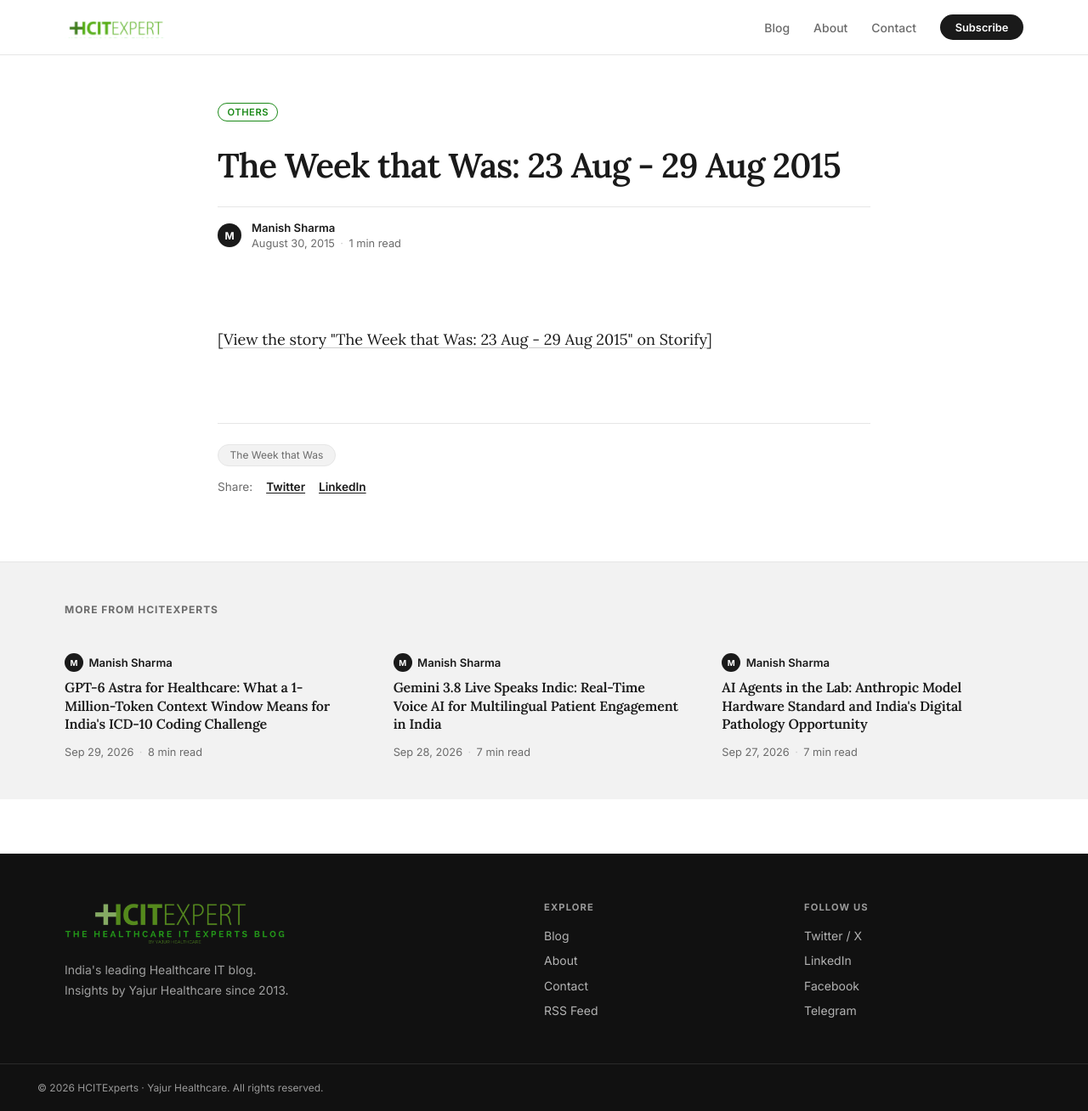
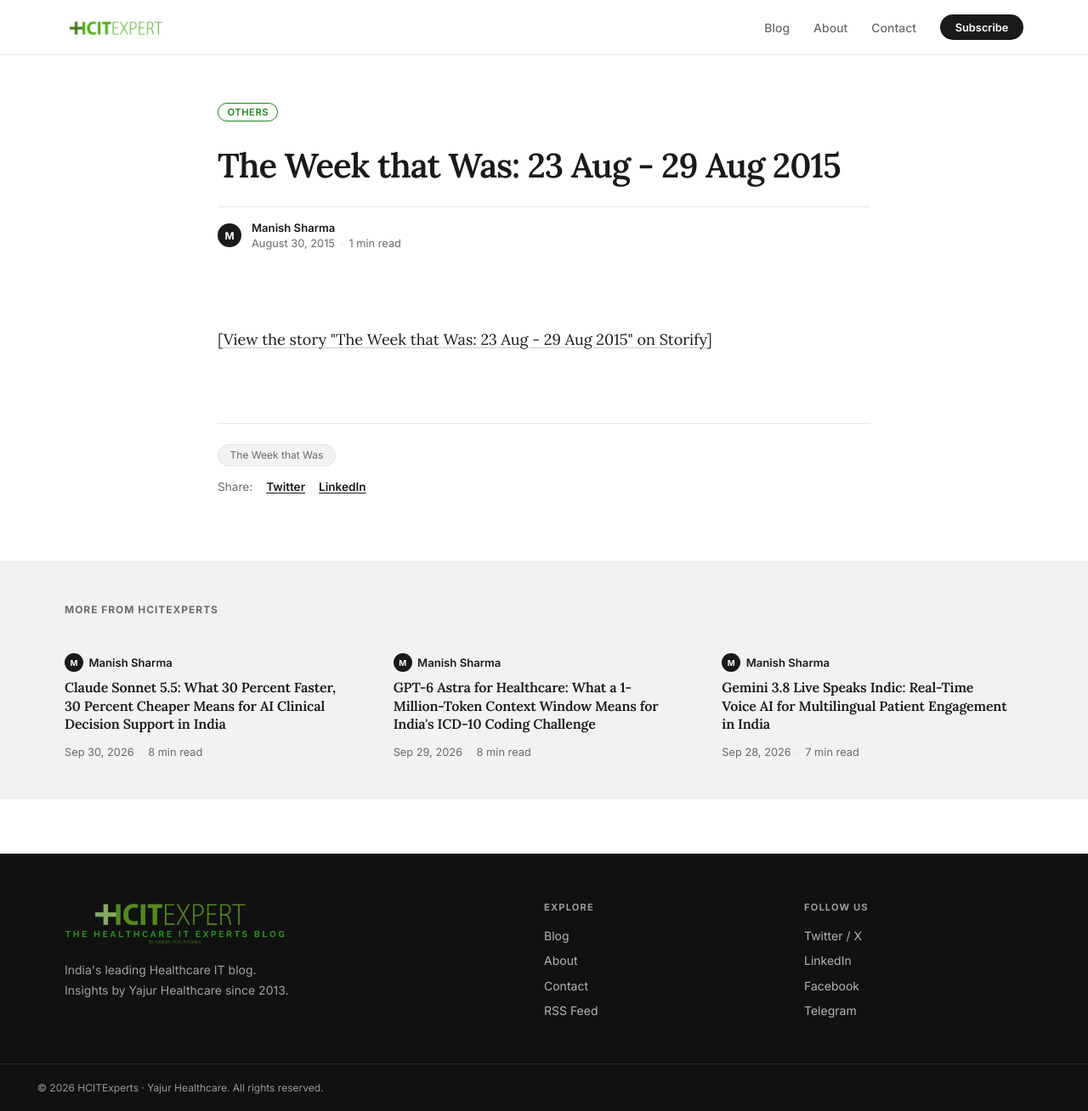
Before and after one commit to msharmas-yajur/hcitexpert-com, a Jekyll site: the page built from _posts/2015-08-30-the-week-that-was-23-aug-29-aug-2015.md, in a window 1280 px wide and 1308 px high. Shown: the whole window at 85% size. Built offline with Jekyll 4.4.1, drawn with Linux system fonts in a browser that asks for light colours; part of the change alters nothing that is shown.

Commit message:
post: Clinical Frontier 2026-09-30 - clinical-decision-support-stg
The Clinical Frontier, Issue 014. Claude Sonnet 5.5 (released Sep 28,
30% faster, 30% cheaper per task, 1M token context) mapped to AI-enabled
clinical decision support for India. Covers ICMR-MINDS Gold Award at
NCeG 2026, STG-grounded CDSS economics with prompt caching, and DPDP
data residency considerations.

Co-Authored-By: Claude Sonnet 4.6 <noreply@anthropic.com>
Claude-Session: https://claude.ai/code/session_01N5QGbwaDjtyozViM1zBVwt

```diff
--- a/_data/clinical_frontier_covered.yml
+++ b/_data/clinical_frontier_covered.yml
@@ -134,3 +134,12 @@ covered:
       - https://openai.com/index/gpt-6-astra/
       - https://openai.com/index/introducing-the-agents-api/
       - https://nha.gov.in/PM-JAY
+  - date: 2026-09-30
+    slug: 2026-09-30-claude-sonnet-55-clinical-decision-support-cdss-india
+    angle: clinical-decision-support-stg
+    models: ["Claude Sonnet 5.5 (Anthropic)"]
+    sources:
+      - https://www.anthropic.com/claude-sonnet-5-5
+      - https://platform.claude.com/docs/en/models/sonnet-5-5/overview
+      - https://www.anthropic.com/news/life-sciences-verification-program
+      - https://www.aninews.in/news/national/general-news/indian-council-of-medical-research-wins-gold-at-national-awards-for-e-governance-202620260705133035/
--- /dev/null
+++ b/_posts/2026-09-30-claude-sonnet-55-clinical-decision-support-cdss-india.md
@@ -0,0 +1,153 @@
+---
+title: "Claude Sonnet 5.5: What 30 Percent Faster, 30 Percent Cheaper Means for AI Clinical Decision Support in India"
+date: '2026-09-30 19:00:00 +0530'
+author: Manish Sharma
+description: "The Clinical Frontier, Issue 014. Claude Sonnet 5.5, released September 28, generates output 30% faster and costs up to 30% less per task than Sonnet 5. India has already proven AI-CDSS at national telemedicine scale; frontier reasoning models make the next layer, grounded in MOHFW Standard Treatment Guidelines, economically viable."
+keywords: "clinical decision support India AI, Claude Sonnet 5.5 healthcare, CDSS India eSanjeevani, AI clinical decision support India, standard treatment guidelines AI India, ICMR-MINDS eSanjeevani, MOHFW standard treatment guidelines, healthcare AI India cost, frontier AI CDSS India, ABDM clinical decision support"
+image: /assets/images/logo.png
+reading_time: "6 min read"
+categories:
+  - Healthcare Technology
+  - AI/ML/DL
+tags:
+  - Claude Sonnet 5.5
+  - Anthropic
+  - Clinical Decision Support
+  - CDSS
+  - eSanjeevani
+  - ICMR-MINDS
+  - Standard Treatment Guidelines
+  - India Health IT
+  - ABDM
+  - Healthcare AI
+mentions:
+  - name: "Claude Sonnet 5.5"
+    description: "Anthropic's faster, lower-cost model in the Claude 5.5 family, released September 28, 2026. Generates output 30% faster and costs up to 30% less per task than Sonnet 5. Context window: 1 million tokens. Computer use: 80.1% on OSWorld 2.1."
+    url: "https://www.anthropic.com/claude-sonnet-5-5"
+  - name: "Anthropic Life Sciences Verification Program"
+    description: "Anthropic's program that gives verified life sciences and healthcare organizations access to expanded model capabilities."
+    url: "https://www.anthropic.com/news/life-sciences-verification-program"
+  - name: "ICMR-MINDS"
+    description: "Indian Council of Medical Research initiative integrating mental health and substance use disorder screening with non-communicable disease services. Winner of the National Award for e-Governance 2026 (Gold, Category 2: AI Innovation) for integrating an AI-enabled Clinical Decision Support System into the eSanjeevani telemedicine platform."
+    url: "https://www.aninews.in/news/national/general-news/indian-council-of-medical-research-wins-gold-at-national-awards-for-e-governance-202620260705133035/"
+faq:
+  - q: "What is Claude Sonnet 5.5 and when was it released?"
+    a: "Claude Sonnet 5.5 is the second model in Anthropic's Claude 5.5 family, released September 28, 2026. It generates output more than 30% faster than Sonnet 5 and costs up to 30% less per task. The per-token pricing is $2 per million input tokens and $10 per million output tokens, the same as Sonnet 5. The context window is 1 million tokens."
+  - q: "What is ICMR-MINDS and what did it win at NCeG 2026?"
+    a: "ICMR-MINDS is the Indian Council of Medical Research's initiative to integrate screening and management of mental health and substance use disorders with non-communicable disease services. It won the National Award for e-Governance 2026 Gold Award under Category 2 (Innovation by Use of AI and Other New Age Technologies) at the 29th National Conference on e-Governance in Jaipur, July 2026, for integrating an AI-enabled Clinical Decision Support System into the eSanjeevani national telemedicine platform."
+  - q: "How does Claude Sonnet 5.5's prompt caching change the cost of CDSS in India?"
+    a: "With prompt caching, a 200,000-token STG corpus cached once costs $0.20 per million tokens on cache reads versus $2 per million tokens for uncached input. A district hospital running 300 daily CDSS queries against a cached STG corpus pays approximately $12 in cache reads for the STG portion versus $120 without caching. Adding per-query patient input ($1.20) and output ($1.50), total daily API cost is approximately $14.70, or about Rs 1,230."
+  - q: "Why does a 1-million-token context window matter for CDSS grounded in Standard Treatment Guidelines?"
+    a: "A 1-million-token context window allows the CDSS to hold the full STG corpus for a relevant specialty alongside the patient's clinical summary in a single API call. The model reads both the complete reference and the complete patient presentation at once, rather than chunking the STGs across requests. This reduces the risk of missing a contraindication or complication criterion that appears in a rarely accessed section of the guidelines."
+---
+
+> **The Clinical Frontier** · 30 September 2026 · Issue 014
+> India has proven AI-enabled clinical decision support at national telemedicine scale. Frontier reasoning models change what that system can do next.
+
+**In this issue**
+
+- [Claude Sonnet 5.5](https://www.anthropic.com/claude-sonnet-5-5), released September 28, generates output more than 30% faster and costs up to 30% less per task than Sonnet 5, at identical per-token pricing ($2 input, $10 output per million tokens). Context window: 1 million tokens.
+- [ICMR-MINDS](https://www.aninews.in/news/national/general-news/indian-council-of-medical-research-wins-gold-at-national-awards-for-e-governance-202620260705133035/) won the National Award for e-Governance 2026 (Gold, Category 2: AI Innovation) at NCeG 2026 in Jaipur for its AI-enabled mental health and substance use CDSS integrated with eSanjeevani. India's AI CDSS capability is government-recognised and running at national scale.
+- Sonnet 5.5's prompt caching reduces the per-query cost of loading a full Standard Treatment Guideline corpus to $0.20 per million cached tokens, a 90% reduction from the uncached input price, changing the economics of STG-grounded CDSS.
+- Sonnet 5.5 is available on Claude API, Amazon Bedrock, Google Cloud Vertex AI, and Microsoft Foundry, giving Indian health systems flexible cloud-native deployment options.
+
+## What shipped
+
+[Claude Sonnet 5.5](https://www.anthropic.com/claude-sonnet-5-5), released September 28, 2026, is the second model in Anthropic's Claude 5.5 family. Anthropic describes it as "the best combination of speed and intelligence," positioned as a faster, lower-cost complement to Claude Opus 5.5 for everyday tasks, document work, and agentic workflows.
+
+Key specifications from the [Anthropic platform documentation](https://platform.claude.com/docs/en/models/sonnet-5-5/overview):
+
+- **Output speed**: 30%+ faster than Sonnet 5
+- **Per-task cost**: Up to 30% less than Sonnet 5 (token efficiency gains; per-token pricing unchanged)
+- **Per-token pricing**: $2 per million input tokens, $10 per million output tokens
+- **Prompt cache read price**: $0.20 per million tokens
+- **Context window**: 1 million tokens
+- **Max output**: 128,000 tokens
+- **Computer use (OSWorld 2.1)**: 80.1%
+- **Agentic coding (Terminal-Bench 4.0)**: 70.6%
+- **Knowledge work (GDPval-AA v2.1)**: 1,844 Elo (nearly level with Opus 5.5 at 1,846)
+- **Platforms**: Claude API, Amazon Bedrock, Google Cloud Vertex AI, Microsoft Foundry, Claude Platform on AWS
+
+Healthcare customers can access Sonnet 5.5 through the API. Organizations needing expanded capabilities for life sciences work can apply to Anthropic's [Life Sciences Verification Program](https://www.anthropic.com/news/life-sciences-verification-program).
+
+## India's AI CDSS proof point
+
+At the 29th National Conference on e-Governance (NCeG) 2026, held in Jaipur on July 1-2, the Department of Administrative Reforms and Public Grievances conferred the Gold Award under Category 2 (Innovation by Use of AI and Other New Age Technologies for Providing Citizen-Centric Services) on the Indian Council of Medical Research for [ICMR-MINDS](https://www.aninews.in/news/national/general-news/indian-council-of-medical-research-wins-gold-at-national-awards-for-e-governance-202620260705133035/).
+
+ICMR-MINDS is a multistate implementation research study on the integration of mental health and substance use disorder screening with non-communicable disease services. The initiative built an AI-enabled Clinical Decision Support System integrated with the eSanjeevani national telemedicine platform. The CDSS:
+
+- Provides AI-based clinical support to frontline doctors based on patients' symptoms
+- Enables task-shifting of standardised mental health screening, assessment, follow-up, and routine management from specialists to trained non-specialist providers
+- Offers role-based clinical guidance, offline functionality, multilingual interfaces, and real-time administrative dashboards
+- Supports structured referral and bidirectional back-referral pathways so stable patients receive follow-up at their nearest facility
+
+This award confirms that AI-enabled CDSS integrated with India's national telemedicine infrastructure is government-recognised and running at national scale. ICMR-MINDS is not a pilot. It is a production deployment, now validated by the country's premier e-governance recognition.
+
+The current deployment is scoped to mental health and substance use. The broader opportunity is the MOHFW Standard Treatment Guideline portfolio: evidence-based protocols for hundreds of conditions across acute care, non-communicable diseases, maternal health, and communicable diseases. A frontier reasoning model at affordable per-query cost is the layer that makes STG-grounded CDSS viable across the full portfolio, not just one condition domain.
+
+## The STG reasoning gap
+
+India's Ministry of Health and Family Welfare publishes Standard Treatment Guidelines (STGs) and Standard Treatment Workflows (STWs) covering conditions from acute coronary syndrome and hypertension to malaria, childhood pneumonia, sepsis, and obstetric emergencies. These guidelines are evidence-based, calibrated for the Indian disease burden, and designed for resource-constrained settings.
+
+The challenge for generalising AI CDSS beyond a defined condition scope (as ICMR-MINDS has done for mental health) to the full STG portfolio is reasoning flexibility.
+
+Rule engines, the standard architecture for the ICMR-MINDS tier of CDSS, are deterministic and auditable. They work well for structured screening workflows with clearly defined criteria: a validated questionnaire, a threshold score, a routing decision. They work less well for:
+
+- A patient with a novel symptom combination that doesn't map to a single STG template
+- A multi-morbid patient where two STGs present conflicting guidance
+- A presentation where the critical diagnostic criterion is mentioned only in a secondary clause of the guideline, not the headline alert
+
+A frontier model with a 1-million-token context window can hold the full STG corpus for a specialty alongside the patient's clinical summary in a single call. It reasons across the complete picture rather than triggering predefined rules, handles ambiguous presentations, flags protocol conflicts for multi-morbid patients, and returns a structured recommendation with citations to the specific STG clause that supports each suggestion.
+
+## The economics with prompt caching
+
+For CDSS built on Standard Treatment Guidelines, the repeating cost is the STG corpus: it is sent on every query even though it changes only when guidelines are updated. This is exactly what prompt caching is designed to address.
+
+With [Claude Sonnet 5.5's prompt caching](https://platform.claude.com/docs/en/models/sonnet-5-5/overview), the STG corpus is written to cache once and reused across all queries within the cache window at the cache-read price. Consider a district hospital running 300 outpatient CDSS queries per day with a 200,000-token STG reference corpus:
+
+| Cost component | Calculation | Daily cost |
+|---|---|---|
+| STG cache reads (300 queries x 200,000 tokens) | $0.20 / 1M x 0.2M x 300 | $12.00 |
+| Patient record input (300 queries x 2,000 tokens) | $2 / 1M x 2,000 x 300 | $1.20 |
+| Output (300 queries x 500 tokens) | $10 / 1M x 500 x 300 | $1.50 |
+| **Estimated daily total** | | **$14.70** |
+
+Without caching, the STG corpus input alone costs $2 / 1M x 200,000 x 300 = **$120 per day**. The cached approach reduces the STG portion by 90%.
+
+At Rs 1,230 per day (approximately Rs 4 per consultation), a district hospital can run a frontier-model CDSS at a cost comparable to routine consumables. Across a state NHM network, this is budgetable within programme digital health allocations. The 30% per-task cost reduction Sonnet 5.5 delivers over Sonnet 5 further tightens these numbers.
+
+This arithmetic is illustrative. Actual costs vary by query complexity, STG corpus size, and cache refresh frequency.
+
+## Deployment options for Indian health systems
+
+[Claude Sonnet 5.5](https://platform.claude.com/docs/en/models/sonnet-5-5/overview) is available on multiple cloud platforms with Indian data centre presence:
+
+- **Amazon Bedrock**: AWS has India-region endpoints. Claude on Bedrock in an Indian AWS region supports data residency requirements.
+- **Microsoft Foundry on Azure**: Azure operates data centres in Pune and Chennai. Foundry deployments in Azure India regions support DPDP Act data localisation.
+- **Google Cloud Vertex AI**: GCP has an India region in Mumbai.
+
+For any CDSS deployment sending patient queries to an external API, the Digital Personal Data Protection Act 2023 applies:
+
+**Data minimisation.** The query must contain only the clinical facts needed for the decision: chief complaint, vital signs, current medications, and relevant history. The patient's ABHA number, name, and phone number are not needed for a CDSS query and must be stripped before the API call leaves the hospital network.
+
+**Data Processing Agreement.** The hospital is the Data Fiduciary; the cloud provider hosting the model is a Data Processor. A documented DPA covering purpose limitation (CDSS queries only), retention limits, and security standards is mandatory before the first API call.
+
+**Audit logging.** Log every API call with a case reference, operator identifier, timestamp, and output. These logs support DPDP accountability audits and clinical quality reviews.
+
+## Computer use and the integration shortcut
+
+Claude Sonnet 5.5 scores 80.1% on OSWorld 2.1, a benchmark measuring ability to navigate desktop interfaces: reading documents, navigating applications, and completing multi-step tasks on a real computer.
+
+For eSanjeevani and state-level NHM deployments that lack a clean API layer into the consultation workflow, a model with strong computer use capabilities reduces the integration work required. It can read the patient's symptom entry from the telemedicine interface without a bespoke connector, navigate to the relevant STG section in a browser-based reference, and return a recommendation as structured text. At programme level, where IT staff are limited and pilot budgets are small, reducing connector build cost lowers the barrier to a working proof of concept.
+
+## The takeaway
+
+India has proven AI-enabled CDSS works at national telemedicine scale. The ICMR-MINDS Gold Award at NCeG 2026 is not an aspiration; it is recognition of a running system that is already improving mental health care at the grassroots level through eSanjeevani.
+
+[Claude Sonnet 5.5](https://www.anthropic.com/claude-sonnet-5-5) shifts the economics of extending that model to the full MOHFW Standard Treatment Guideline portfolio: 30% faster responses keep recommendations within the consultation window, 30% lower per-task cost and prompt caching bring per-consultation API spend to approximately Rs 4, and a 1-million-token context window enables reasoning across the complete STG corpus in a single call rather than chunked queries.
+
+The DPDP data handling design and the DPA with the cloud provider are the legal prerequisites. Building on the integration architecture and task-shifting model that ICMR-MINDS has already validated is the sensible technical path forward.
+
+---
+
+*The Clinical Frontier is a daily briefing from [HCITExperts](https://hcitexpert.com/). More tomorrow.*
```
